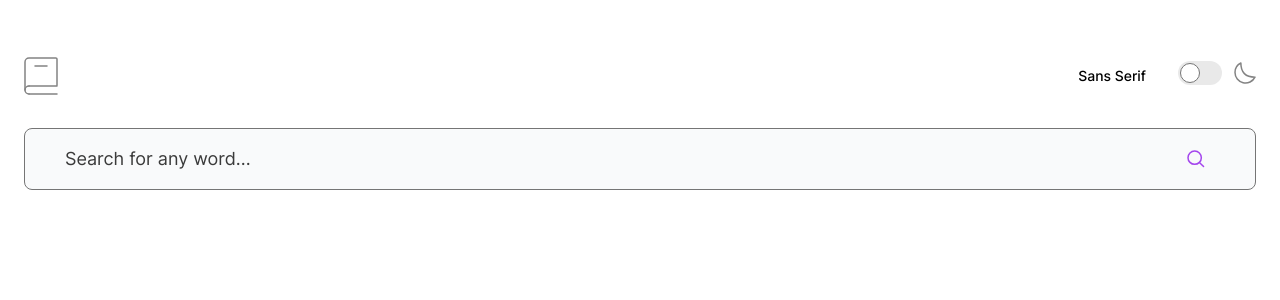
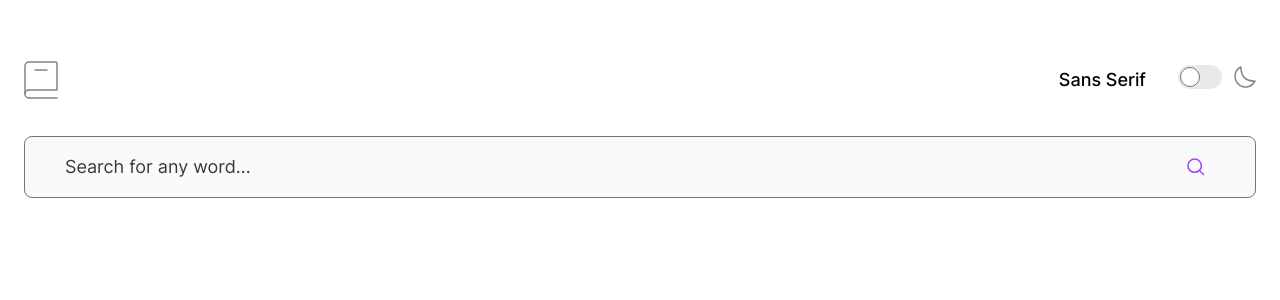
Before and after one commit to samallen659/dictionary-web-app, a React (Vite) app: page / in a window 1280 px wide. Shown: the top 300 px of the page. Built offline with nearby package versions, Linux system fonts and the light colour scheme.

Commit message:
added drop down font styling

```diff
--- a/src/components/DropDown/DropDown.tsx
+++ b/src/components/DropDown/DropDown.tsx
@@ -16,12 +16,12 @@ function DropDown({ handleFontChange }: AppProps) {
 
     return (
         <div>
-            <button id="dropdownDefaultButton" data-dropdown-toggle="dropdown" className="text-black focus:outline-none font-medium rounded-lg text-sm px-4 py-2.5 text-center inline-flex items-center dark:text-white" type="button">{fontDisplayOptions[selected]}</button>
+            <button id="dropdownDefaultButton" data-dropdown-toggle="dropdown" className="text-black focus:outline-none font-medium rounded-lg lg:text-lg px-4 py-2.5 text-center inline-flex items-center dark:text-white" type="button">{fontDisplayOptions[selected]}</button>
             {/* Dropdown menu */}
-            <div id="dropdown" className="z-10 hidden bg-white divide-y divide-gray-100 rounded-lg shadow w-44 dark:bg-gray-700 shadow-gray-200 shadow-lg dark:shadow-purple">
+            <div id="dropdown" className="z-10 hidden bg-white divide-y divide-gray-100 rounded-lg w-44 dark:bg-gray-700 shadow-gray-200 shadow-lg dark:shadow-purple">
                 <ul className="py-2 text-sm text-gray-700 dark:text-gray-200" aria-labelledby="dropdownDefaultButton">
                     {fontOptions.map((option, i) => (
-                        <li key={i} className={`font-${fontOptions[i]} block px-4 py-2 hover:bg-gray-100 dark:hover:bg-gray-600 dark:hover:text-white ${selected === i && 'text-purple font-bold'}`} onClick={handleClick} value={i}>
+                        <li key={i} className={`font-${fontOptions[i]} block lg:text-lg px-4 py-2 hover:bg-gray-100 dark:hover:bg-gray-600 dark:hover:text-white ${selected === i && 'text-purple font-bold'}`} onClick={handleClick} value={i}>
                             {option}
                         </li>
                     ))}
```
